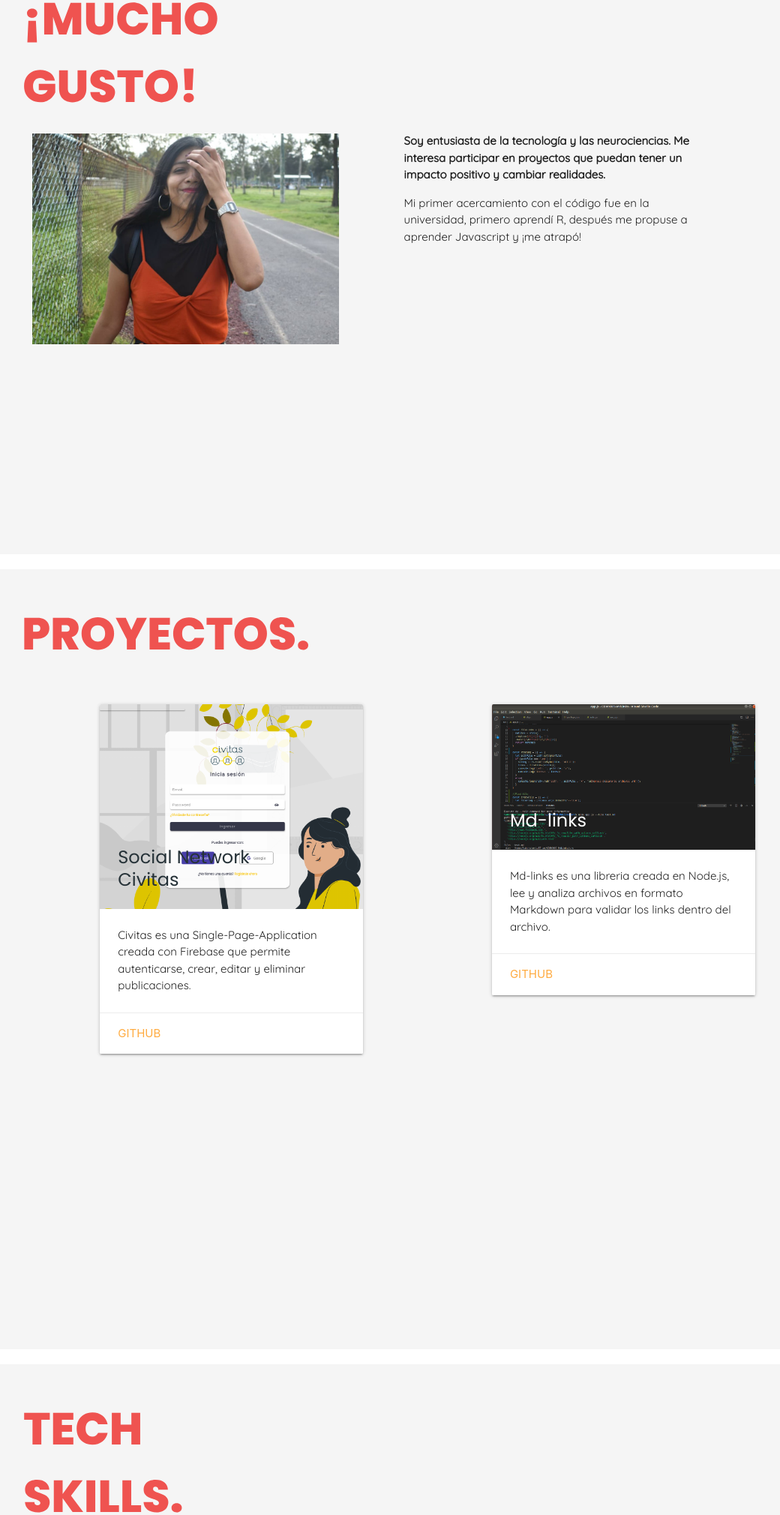
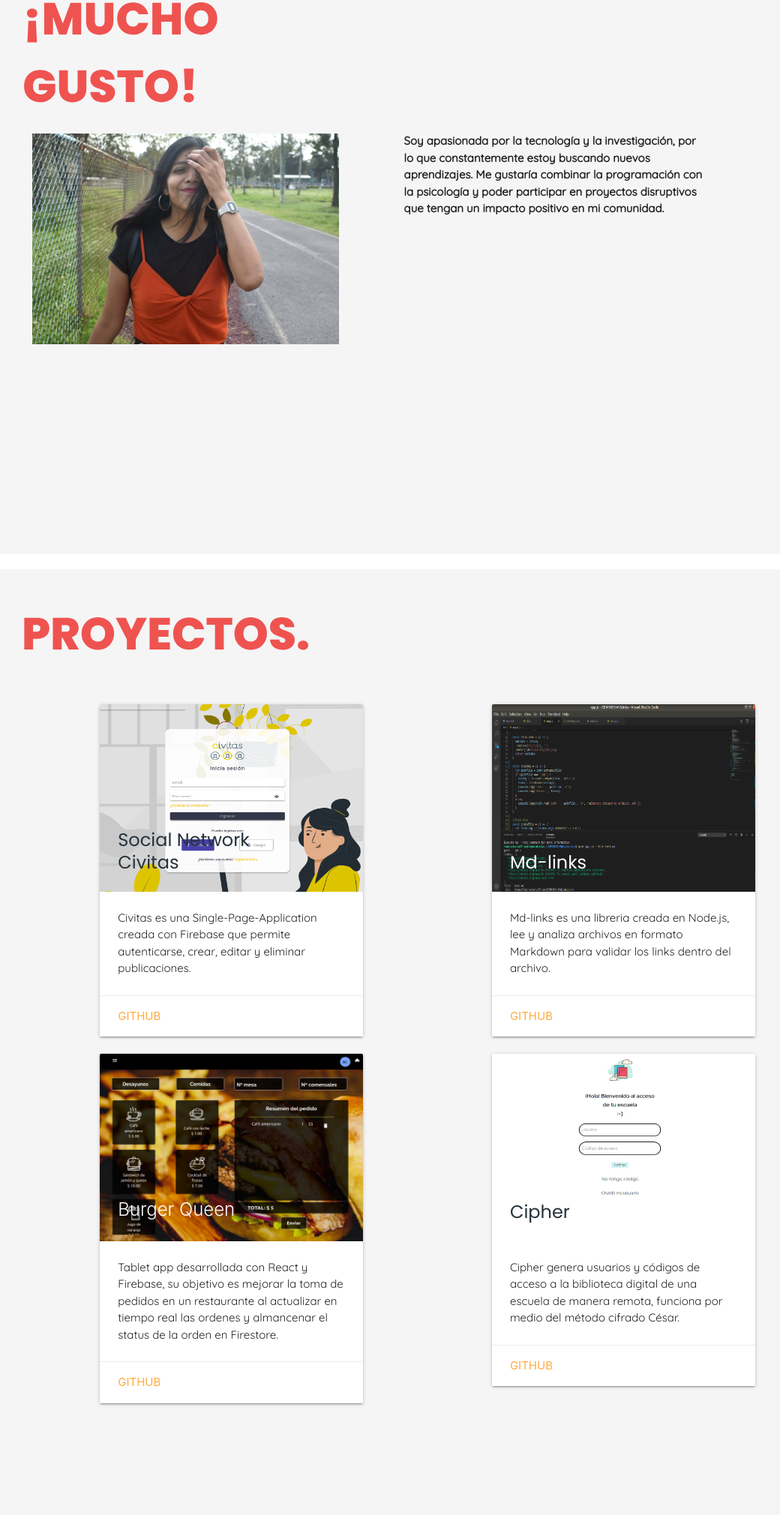
Before and after one commit to BrendaCarranco/Portfolio, a website: page docs/index.html in a window 1280 px wide. Shown: the part 945-2965 px from the top of the page at 75% size, without its empty margins (70-1110 px from the left). Drawn offline with nearby package versions, Linux system fonts and the light colour scheme.

Commit message:
add more card projects

```diff
--- a/docs/index.html
+++ b/docs/index.html
@@ -25,9 +25,9 @@
         <a href="#" data-target="mobile-menu" class="sidenav-trigger white-text">
           <i class="material-icons">menu</i></a>
         <ul class="right hide-on-med-and-down linkss">
-          <li><a class="black-text menu-links" href="#abt">Sobre mi</a></li>
-          <li><a class="black-text menu-links" href="#project-section">Proyectos</a></li>
-          <li><a class="black-text menu-links" href="#tech-section">Skills</a></li>
+          <li><a class="black-text menu-links" href="#about">Sobre mi</a></li>
+          <li><a class="black-text menu-links" href="#project">Proyectos</a></li>
+          <li><a class="black-text menu-links" href="#tech">Skills</a></li>
           <li><a class="black-text menu-links" href="#contact">Contacto</a></li>
         </ul>
       </div>
@@ -36,8 +36,8 @@
 
   <ul class="sidenav black-text" id="mobile-menu">
     <li><a class="black-text menu-links" href="#about-bren">Sobre mi</a></li>
-    <li><a class="black-text menu-links" href="#project-section">Proyectos</a></li>
-    <li><a class="black-text menu-links" href="#tech-section">Skills</a></li>
+    <li><a class="black-text menu-links" href="#project">Proyectos</a></li>
+    <li><a class="black-text menu-links" href="#tech">Skills</a></li>
     <li><a class="black-text menu-links" href="collapsible.html">Contacto</a></li>
   </ul>
   <div class="icon-git right">
@@ -54,7 +54,7 @@
   </section>
 
 
-  <section class="about-me row" id="abt">
+  <section class="about-me row" id="about">
     <div class="title-about">
       <img class="mg-title responsive-img" src="../images/union.svg" alt="nice to meet you">
     </div>
@@ -66,19 +66,18 @@
       </div>
 
       <div class="about-me-text col s8 m4 right">
-        <p class="bold-p">Soy entusiasta de la tecnología y las neurociencias. Me interesa participar en
-          proyectos que puedan tener
-          un impacto positivo y cambiar realidades.
+        <p class="bold-p">Soy apasionada por la
+          tecnología y la investigación, por lo que constantemente estoy buscando nuevos aprendizajes.
+          Me gustaría combinar la programación con la psicología y poder
+          participar en proyectos disruptivos que tengan un impacto positivo en mi
+          comunidad.
         </p>
-        <p>
-          Mi primer acercamiento con el código fue en la universidad,
-          primero aprendí R, después me propuse a aprender Javascript y ¡me atrapó!
-        </p>
+
       </div>
     </div>
   </section>
 
-  <section class="projects row" id="project-section">
+  <section class="projects row" id="project">
 
     <div class="title-projects">
       <img class="pr-title responsive-img" src="../images/proyectos.svg" alt="projects">
@@ -88,7 +87,7 @@
       <div class="col s12 m5">
         <div class="card">
           <div class="card-image">
-            <img src="../images/civitas.png">
+            <img class='pic-project' src="../images/civitas.png">
             <span class="card-title blue-grey-text text-darken-4 civitas">Social Network <br>Civitas</span>
           </div>
           <div class="card-content">
@@ -105,7 +104,7 @@
       <div class="col s12 m5 right">
         <div class="card">
           <div class="card-image">
-            <img src="../images/mdlinkscode.png">
+            <img class='pic-project' src="../images/mdlinkscode.png">
             <span class="card-title white-text civitas">Md-links</span>
           </div>
           <div class="card-content">
@@ -117,16 +116,62 @@
           </div>
         </div>
       </div>
+
+
+
+
+      <div class="col s12 m5">
+        <div class="card">
+          <div class="card-image">
+            <img class='pic-project' src="../images/bq.png">
+            <span class="card-title white-text">Burger Queen</span>
+          </div>
+          <div class="card-content">
+            <p class="p-cards">Tablet app desarrollada con React y Firebase, su objetivo es mejorar la toma
+               de pedidos en un restaurante al actualizar en tiempo real las ordenes y
+              almancenar el status de la orden en Firestore.</p>
+          </div>
+          <div class="card-action">
+            <a href="https://github.com/BrendaCarranco/CDMX009-BurgerQueen">
+              github</a>
+          </div>
+        </div>
+      </div>
+
+      <div class="col s12 m5 right">
+        <div class="card">
+          <div class="card-image">
+            <img class='pic-project' src="../images/cipherr.png">
+            <span class="card-title blue-grey-text text-darken-4 civitas">Cipher</span>
+          </div>
+          <div class="card-content">
+            <p class="p-cards">Cipher genera usuarios y códigos de acceso a la biblioteca digital de una escuela de manera remota,
+                funciona por medio del método cifrado César.</p>
+          </div>
+          <div class="card-action">
+            <a href="https://github.com/BrendaCarranco/CDMX009-cipher">
+              github</a>
+          </div>
+        </div>
+      </div>
+
+
+
+
+
+
+
+
+
     </div>
 
   </section>
 
-  <section class="skills row" id="tech-section" >
+  <section class="skills row" id="tech" >
 
     <div class="title-tech-skills s3">
       <img class="ts-title responsive-img" src="../images/tech-skills.svg" alt="tech skills">
     </div>
-
     <div class="skill-icons row">
       <div class="col m12 center">
         <i class="devicon-html5-plain-wordmark colored icon-grid col m3"></i>
--- a/docs/style.css
+++ b/docs/style.css
@@ -89,9 +89,9 @@ p {
   }
 }
 /* Projects section */
-.projects, .contact{
+.projects{
   background-color: #f5f5f5;
-  height: 130%;
+  height: 180%;
 }
 .civitas{
   line-height: 30px;
@@ -121,7 +121,15 @@ p {
   font-size: 30px;
   margin-top: 80px;
 }
+.pic-project{
+  width: 180px;
+  height: 250px;
+}
 
+.contact{
+  background-color: #f5f5f5;
+  height: 90%;
+}
 
 
 /*White border*/
```
Also changed, not shown: images/bq.png (added), images/cipherr.png (added).
